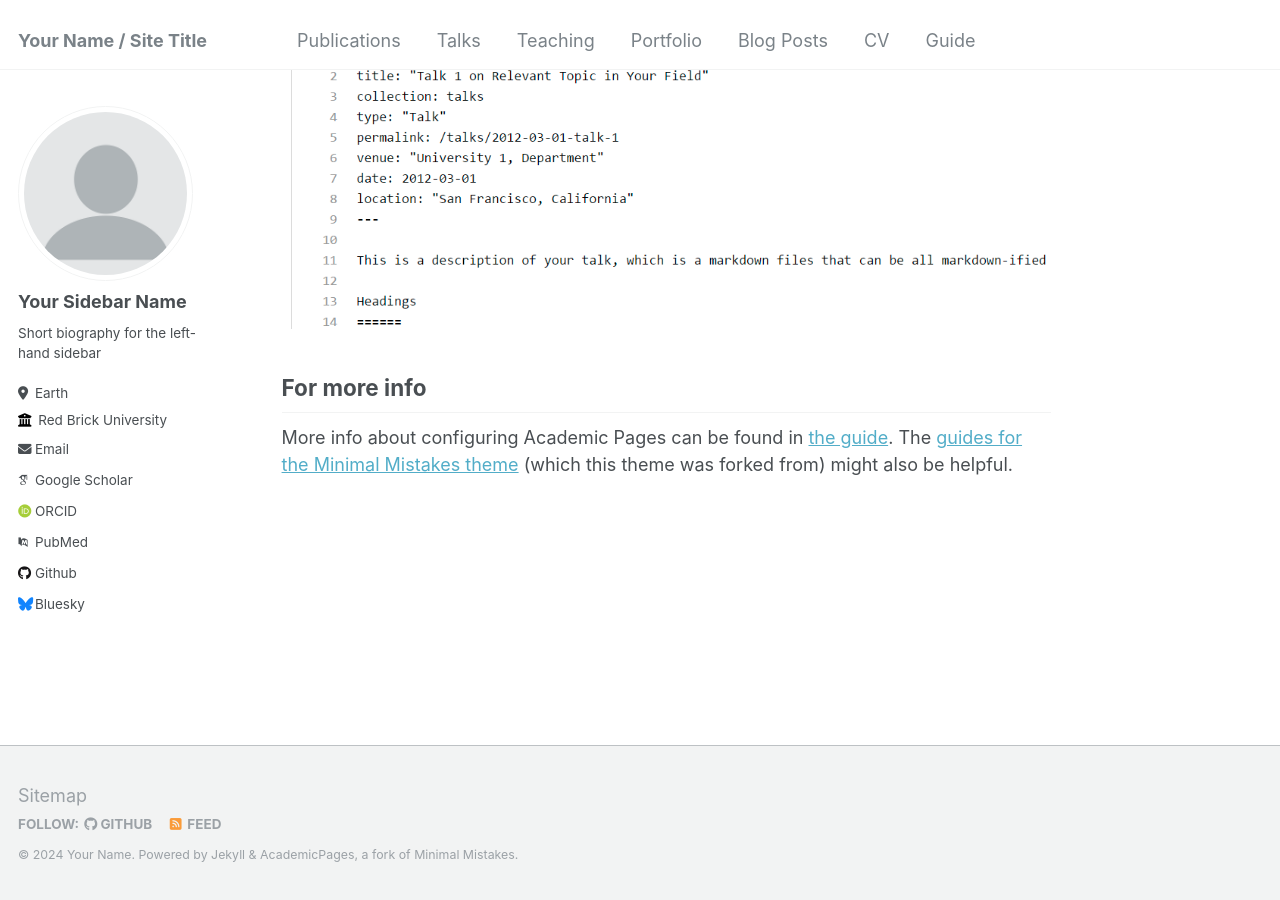
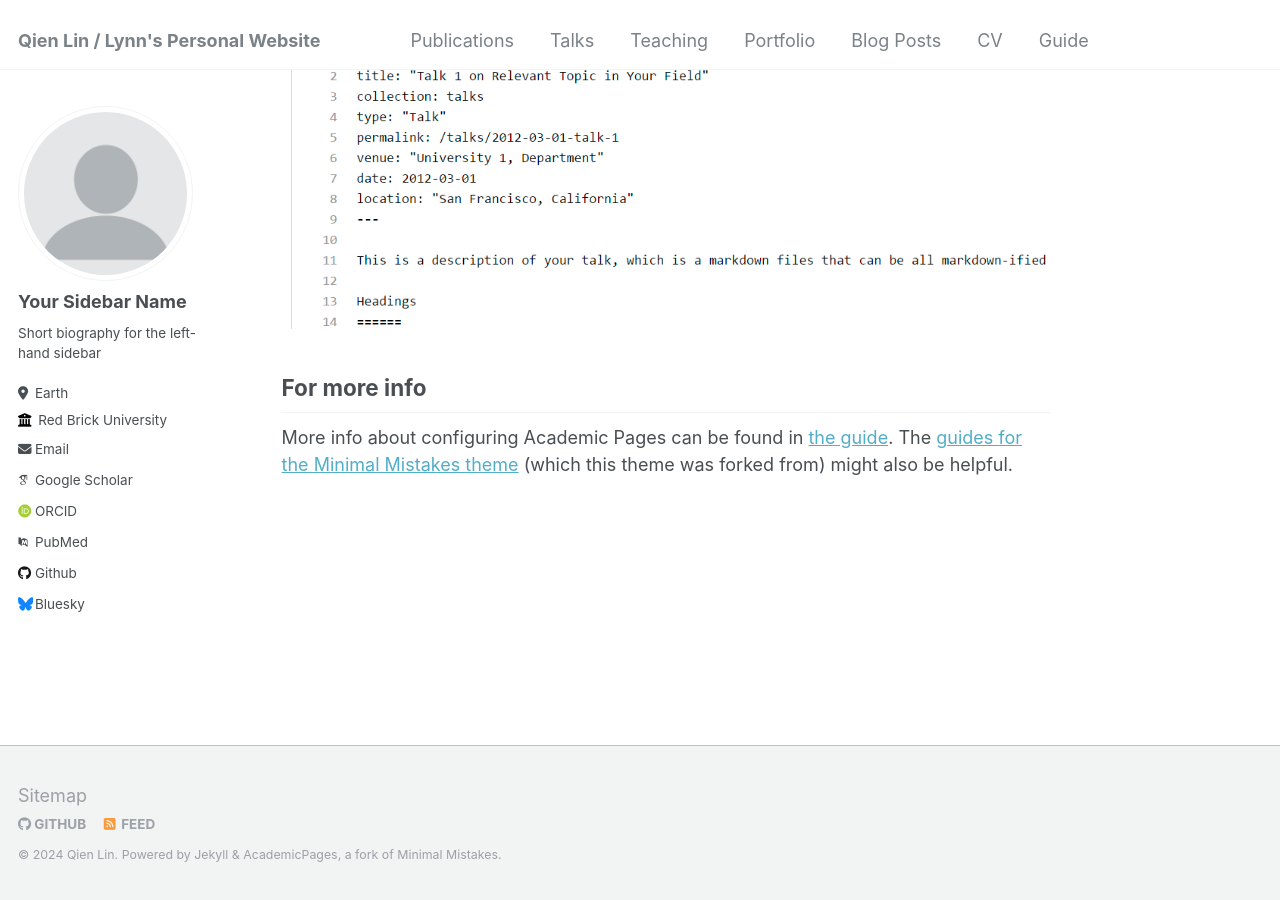
Before and after one commit to lynnlin77/lynnlin77.github.io, a Jekyll site: the page built from _pages/about.md, in a window 1280 px wide and 900 px high, scrolled down 2660 px. Built offline with Jekyll 4.4.1, drawn with Linux system fonts in a browser that asks for light colours; some web fonts are replaced.

Commit message:
Update _config.yml

```diff
--- a/_config.yml
+++ b/_config.yml
@@ -7,12 +7,12 @@
 # server process.
 
 # Basic Site Settings
-locale                   : "en-US"
-title                    : "Your Name / Site Title"
+locale                   : "Providence, RI"
+title                    : "Qien Lin / Lynn's Personal Website"
 title_separator          : "-"
-name                     : &name "Your Name"
+name                     : &name "Qien Lin"
 description              : &description "personal description"
-url                      : https://academicpages.github.io # the base hostname & protocol for your site e.g. "https://mmistakes.github.io"
+url                      : "https://https://lynnlin77.github.io"
 baseurl                  : "" # the subpath of your site, e.g. "/blog"
 repository               : "academicpages/academicpages.github.io"
 
```
